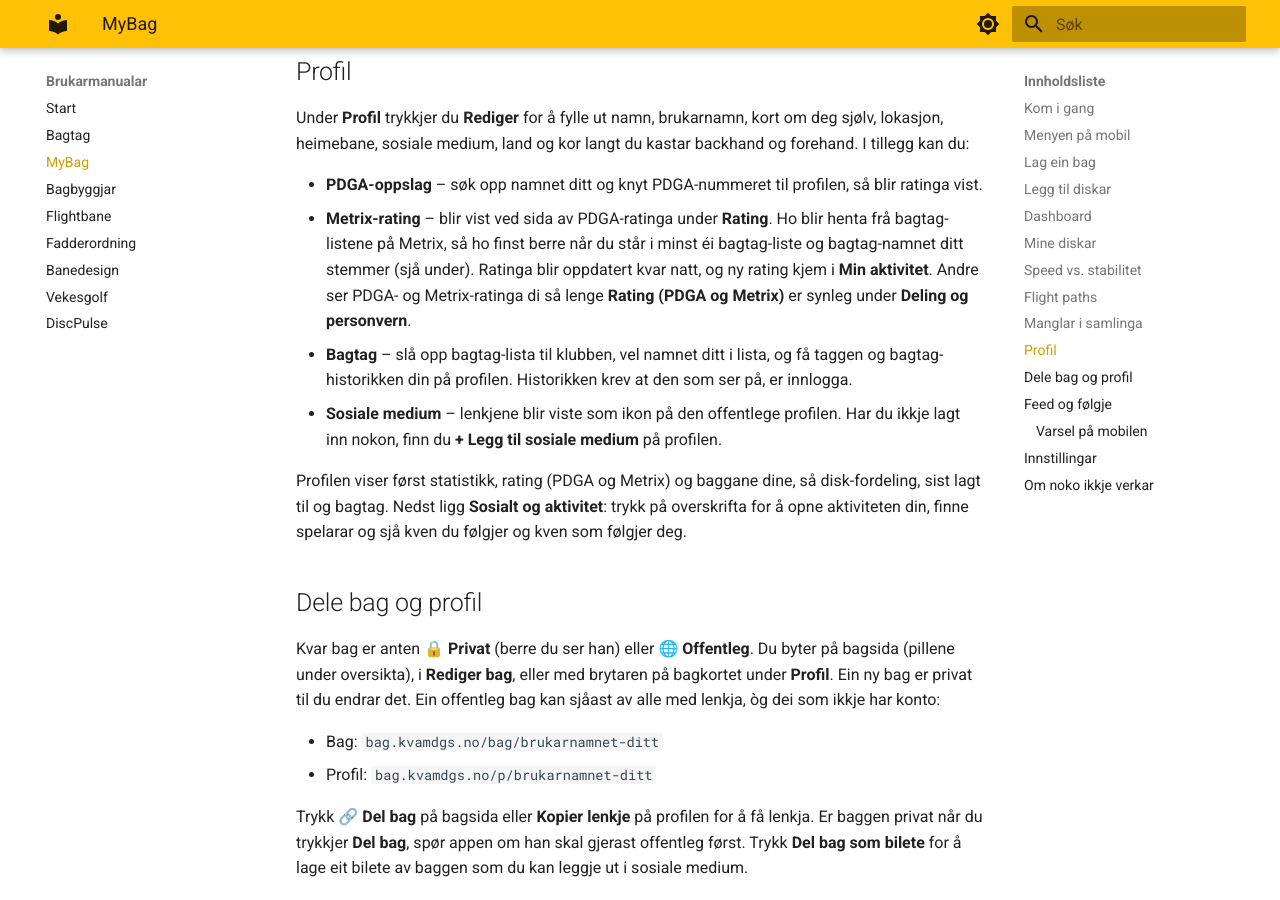
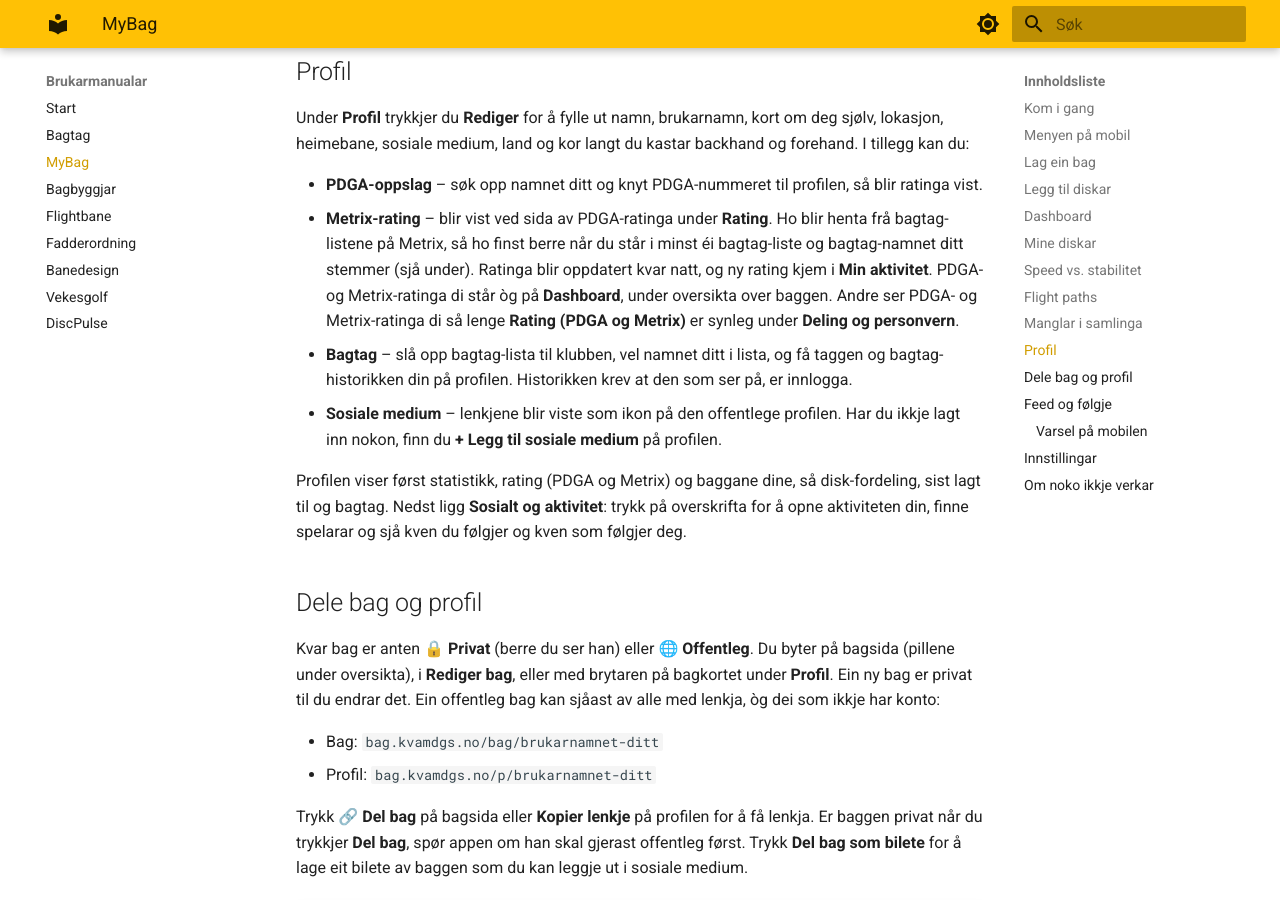
Before and after one commit to hanses89/manuals, an MkDocs documentation site: the page built from docs/bag.md, in a window 1280 px wide and 900 px high, scrolled down 3740 px. Built offline with MkDocs 1.6.1 and Material for MkDocs 9.7.7, drawn with Linux system fonts in a browser that asks for light colours.

Commit message:
manual: sync from bag.kvamdgs.no @ 59393ebdc9335329fc228596f60c732cba9e01d6

```diff
--- a/docs/bag.md
+++ b/docs/bag.md
@@ -163,7 +163,8 @@ backhand og forehand. I tillegg kan du:
 - **Metrix-rating** – blir vist ved sida av PDGA-ratinga under **Rating**. Ho
   blir henta frå bagtag-listene på Metrix, så ho finst berre når du står i
   minst éi bagtag-liste og bagtag-namnet ditt stemmer (sjå under). Ratinga blir
-  oppdatert kvar natt, og ny rating kjem i **Min aktivitet**. Andre ser PDGA- og
+  oppdatert kvar natt, og ny rating kjem i **Min aktivitet**. PDGA- og
+  Metrix-ratinga di står òg på **Dashboard**, under oversikta over baggen. Andre ser PDGA- og
   Metrix-ratinga di så lenge **Rating (PDGA og Metrix)** er synleg under
   **Deling og personvern**.
 - **Bagtag** – slå opp bagtag-lista til klubben, vel namnet ditt i lista, og få
```
